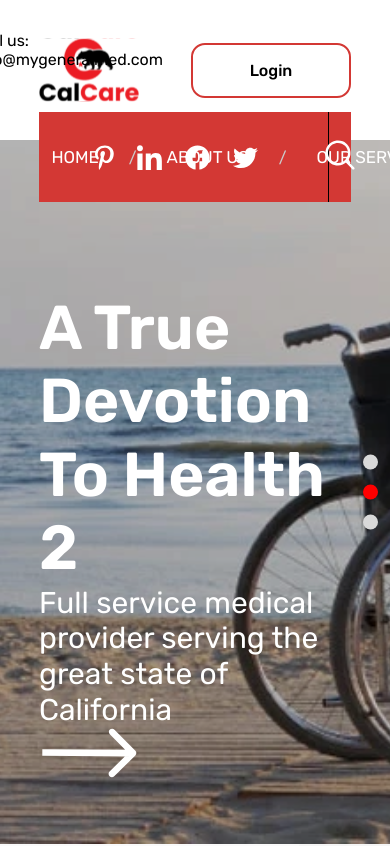
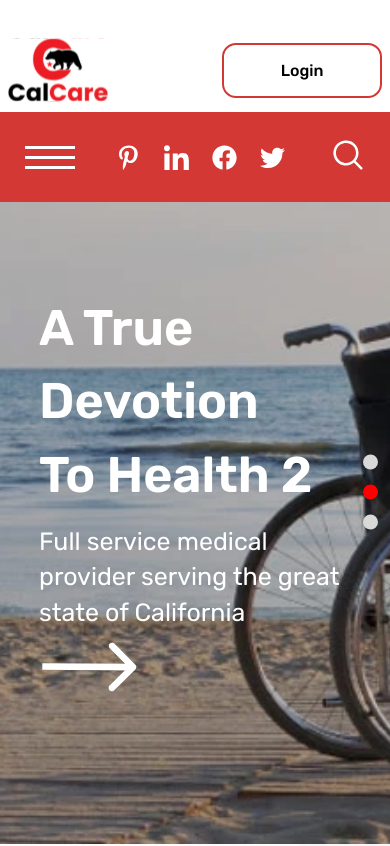
Before and after one commit to aregghaz/call-care-web, a Next.js app: page / in a window 390 px wide. Shown: the top 846 px of the page. Built offline with nearby package versions, Linux system fonts and the light colour scheme.

Commit message:
header and main response

```diff
--- a/components/header/header.module.scss
+++ b/components/header/header.module.scss
@@ -116,12 +116,14 @@
   transform: translateX(-50%);
   display: flex;
   z-index: 9999;
+  //border: 1px solid black;
 }
 
 .headerNavigation {
   width: 70%;
   height: 100%;
   padding: 0 2%;
+  border: inherit;
 
   & > ul {
     width: 100%;
@@ -132,6 +134,7 @@
     gap: 30px;
     list-style: none;
     padding-left: 3%;
+
 
     & > li {
       position: relative;
@@ -192,11 +195,6 @@
       transition: .5s;
       text-transform: uppercase;
       white-space: nowrap;
-
-      &:hover{
-        color: #fff;
-      }
-
     }
 
     span {
@@ -207,9 +205,10 @@
 }
 
 .headerNavigationLeft {
-  width: 30%;
+  width: 40%;
   height: 100%;
   display: flex;
+
 }
 
 
@@ -221,29 +220,201 @@
   align-items: center;
   gap: 23px;
   padding-right: 70px;
+  overflow: hidden;
+  transition: .5s;
 
   & > img{
     cursor: pointer;
 
   }
+
+
+}
+
+.headerLinks.out{
+  width: 0;
 }
 
 
 .headerSearch{
   width: 25%;
   height: 100%;
-  border-left: 1px solid black;
   display: flex;
   align-items: center;
   justify-content: center;
+  position: relative;
 
   & > img{
     cursor: pointer;
   }
 }
 
+.searchOpenBox{
+  width: 0;
+  height: 100%;
+  background-color: #fff;
+  transition: .5s;
+}
+
+.searchOpenBox.open{
+  width: 75%;
+}
+
+//.searchOpenWrapper{
+//  width: 150px;
+//  height: 100px;
+//  background-color: #fff;
+//  position: absolute;
+//}
+
 .swiperik{
   width: 100%;
   height: 100%;
   background-color: aqua;
 }
+
+@media screen and (max-width: 1500px) {
+  .menuSpan{
+    display: none;
+  }
+
+  .headerNavigation > ul{
+    gap: 20px;
+    padding-left: 2%;
+  }
+
+
+  .headerLinks{
+    padding-right: 20px;
+  }
+}
+
+.burgerMenuWrapper{
+  display: none;
+}
+
+.burgerOpenWrapper{
+  display: none;
+}
+
+@media screen and (max-width: 1336px){
+  .header{
+    padding: 0 2%;
+  }
+
+  .headerNav{
+    width: 96%;
+  }
+}
+
+@media screen and (max-width: 1100px){
+  .headerNavigation > ul{
+    display: none;
+  }
+
+  .burgerMenuWrapper{
+    display: flex;
+    width: 100px;
+    height: 100%;
+    //border: 1px solid black;
+    position: relative;
+    align-items: center;
+    justify-content: center;
+    cursor: pointer;
+  }
+
+  .headerNavigation{
+    width: 60%;
+    padding: 0;
+
+  }
+
+  .line{
+    width: 50px;
+    height: 3px;
+    background-color: #ffffff;
+    position: absolute;
+    transition: 0.4s;
+
+  }
+  .lineTop{
+    transform: translateY(-10px);
+  }
+  .lineBottom{
+    transform: translateY(10px);
+  }
+
+  .lineTop.open {
+    transform: translateY(0) rotate(45deg);
+  }
+
+  .lineCenter.open {
+    width: 0;
+    transition: 0.1s;
+  }
+
+  .lineBottom.open {
+    transform: translateY(0) rotate(-45deg);
+  }
+
+  .burgerOpenWrapper{
+    display: block;
+    width: 100%;
+    height: 0px;
+    background-color: #fff;
+    position: absolute;
+    top: 90px;
+    transition: 0.5s;
+    visibility: hidden;
+  }
+
+  .burgerOpenWrapper.open {
+    height: 100px;
+    visibility: visible;
+  }
+
+  .burgerOpenWrapperContent {
+    width: 100%;
+    height: 100%;
+    opacity: 0;
+    visibility: hidden;
+    transition: 0.3s;
+  }
+
+  .burgerOpenWrapperContent.open {
+    opacity: 1;
+    visibility: visible;
+  }
+
+  .headerSearch{
+    width: 30%;
+  }
+
+  .headerLinks{
+    width: 80%;
+  }
+
+
+}
+
+@media screen and (max-width: 900px){
+  .headerInfos{
+    display: none;
+  }
+}
+
+@media screen and (max-width: 600px){
+  .headerNavigation{
+    width: 20%;
+    padding: 0;
+
+  }
+  .headerNavigationLeft{
+    width: 80%;
+  }
+
+  .headerNav{
+    width: 100%;
+  }
+
+}
--- a/components/header/header.tsx
+++ b/components/header/header.tsx
@@ -1,5 +1,6 @@
 import React, {FC, useEffect, useRef, useState} from "react"
 import cls from "./header.module.scss"
+
 import Link from "next/link";
 import NavLink from "next/link"
 import Image from "next/image";
@@ -37,6 +38,12 @@ const Header:FC<any> = ():React.ReactElement => {
 
     const handleSearchOpen = () => {
         setSearchOpen(!searchOpen)
+    }
+
+    const [burgerAnim, setBurgerAnim] = useState<boolean>(false)
+
+    const handleBurger = () => {
+      setBurgerAnim(!burgerAnim)
     }
 
     return (
@@ -77,37 +84,56 @@ const Header:FC<any> = ():React.ReactElement => {
                 </div>
             </div>
             <nav className={cls.headerNav}>
+
                 <div className={cls.headerNavigation}>
+                    <div className={cls.burgerMenuWrapper} onClick={handleBurger}>
+                        <span className={`${cls.line} ${cls.lineTop} ${burgerAnim && cls.open}`}></span>
+                        <span className={`${cls.line} ${cls.lineCenter} ${burgerAnim && cls.open}`}></span>
+                        <span className={`${cls.line} ${cls.lineBottom} ${burgerAnim && cls.open}`}></span>
+                    </div>
                     <ul>
                         {
                             headerLinks.map(({name, link}, index, array) => {
                                 return (
                                     <>
                                         <li key={index}><NavLink href={link}>{name}</NavLink></li>
-                                        {index != array.length - 1 && <li key={index + array.length}><span>/</span></li>}
+                                        {index != array.length - 1 && <li key={index + array.length}><span className={cls.menuSpan}>/</span></li>}
                                     </>
                                 )
                             })
                         }
                     </ul>
                 </div>
+
+                <div className={`${cls.burgerOpenWrapper} ${burgerAnim && cls.open}`}>
+                    <div className={`${cls.burgerOpenWrapperContent} ${burgerAnim && cls.open}`}>
+                        <h1>HELLO WOLRD TIGO TIGO TIGO</h1>
+                    </div>
+                </div>
                 <div className={cls.headerNavigationLeft}>
-                    <div className={cls.headerLinks}>
+                    <div className={`${cls.headerLinks} ${searchOpen && cls.out}`}>
                         <Image src="/images/pinterestLogo.svg" alt="" width={25} height={25}/>
                         <Image src="/images/linkedIn.svg" alt="" width={25} height={25}/>
                         <Image src="/images/facebookLogo.svg" alt="" width={25} height={25}/>
                         <Image src="/images/twitterLogo.svg" alt="" width={25} height={25}/>
 
                     </div>
+                    <div className={`${cls.searchOpenBox} ${searchOpen && cls.open}`} ></div>
                     <div className={cls.headerSearch}>
                         <div onClick={handleSearchOpen}>
                             <Image src="/images/searchIcon.svg" alt="" width={40} height={40}/>
                         </div>
+
                     </div>
+                    {/*{searchOpen && <div>*/}
+                    {/*    <div className={cls.searchOpenWrapper}></div>*/}
+                    {/*</div>}*/}
                 </div>
+
+
             </nav>
-            {searchOpen && <div>tigo tigo tigo</div>}
         </header>
+
     )
 }
 
--- a/styles/Home.module.scss
+++ b/styles/Home.module.scss
@@ -102,7 +102,18 @@
   }
 }
 
+@media screen and (max-width: 600px){
+  .sliderPage1Content > h1 {
 
+    font-size: 50px;
+
+  }
+
+  .sliderPage1Content > p{
+    font-size: 25px;
+  }
+
+}
 
 
 .services {
@@ -246,7 +257,7 @@
   & > button {
     width: 50px;
     height: 50px;
-    border: none;
+    //border: none;
     cursor: pointer;
     border: 3px solid $asteriskColor;
     display: flex;
@@ -633,7 +644,7 @@
 
 .sliderApp{
   background-image: url($mobileApp);
-  background-size: 45%;
+  background-size: 40%;
 }
 .slidContentBox{
   width: 45%;
```
